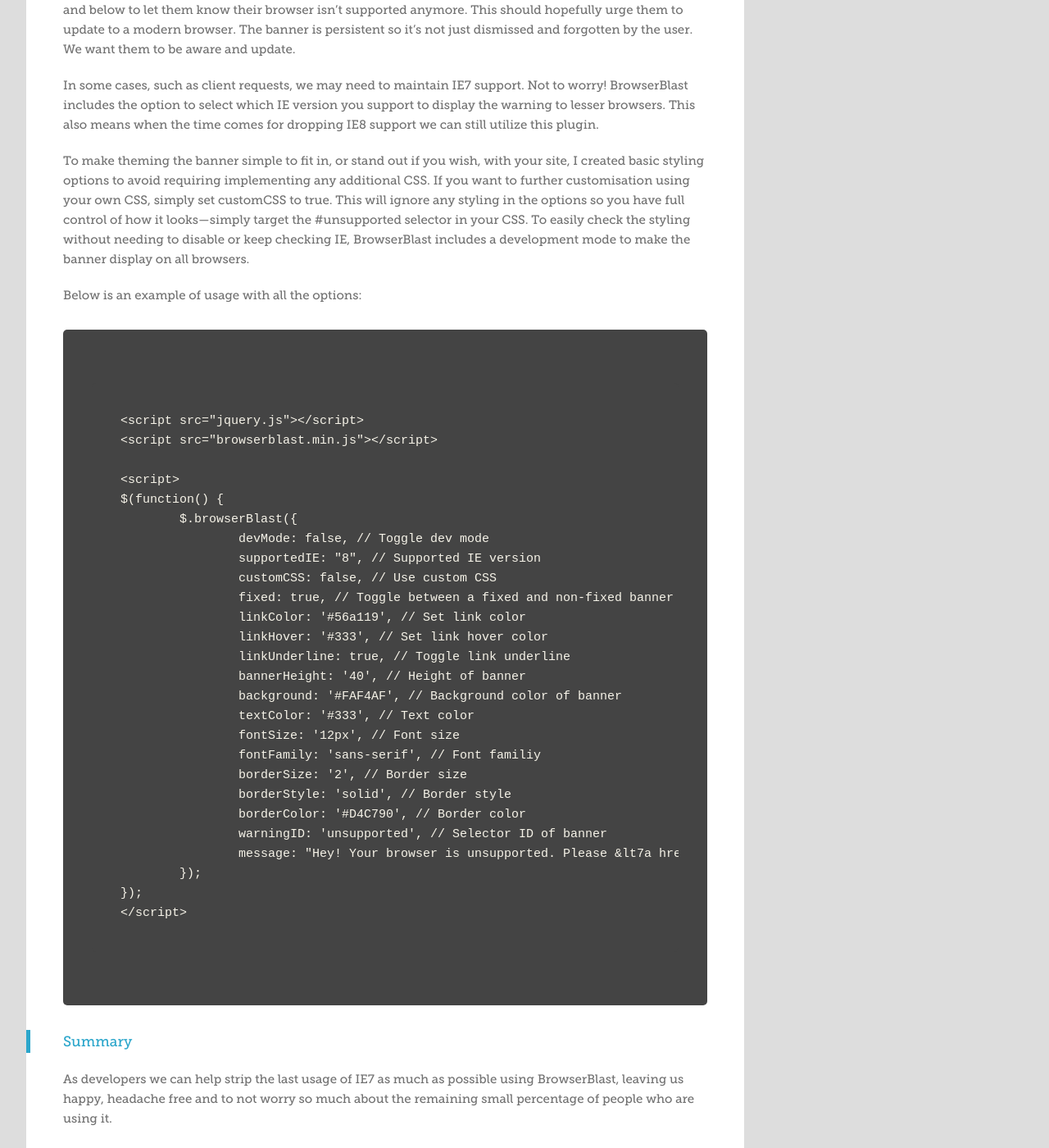
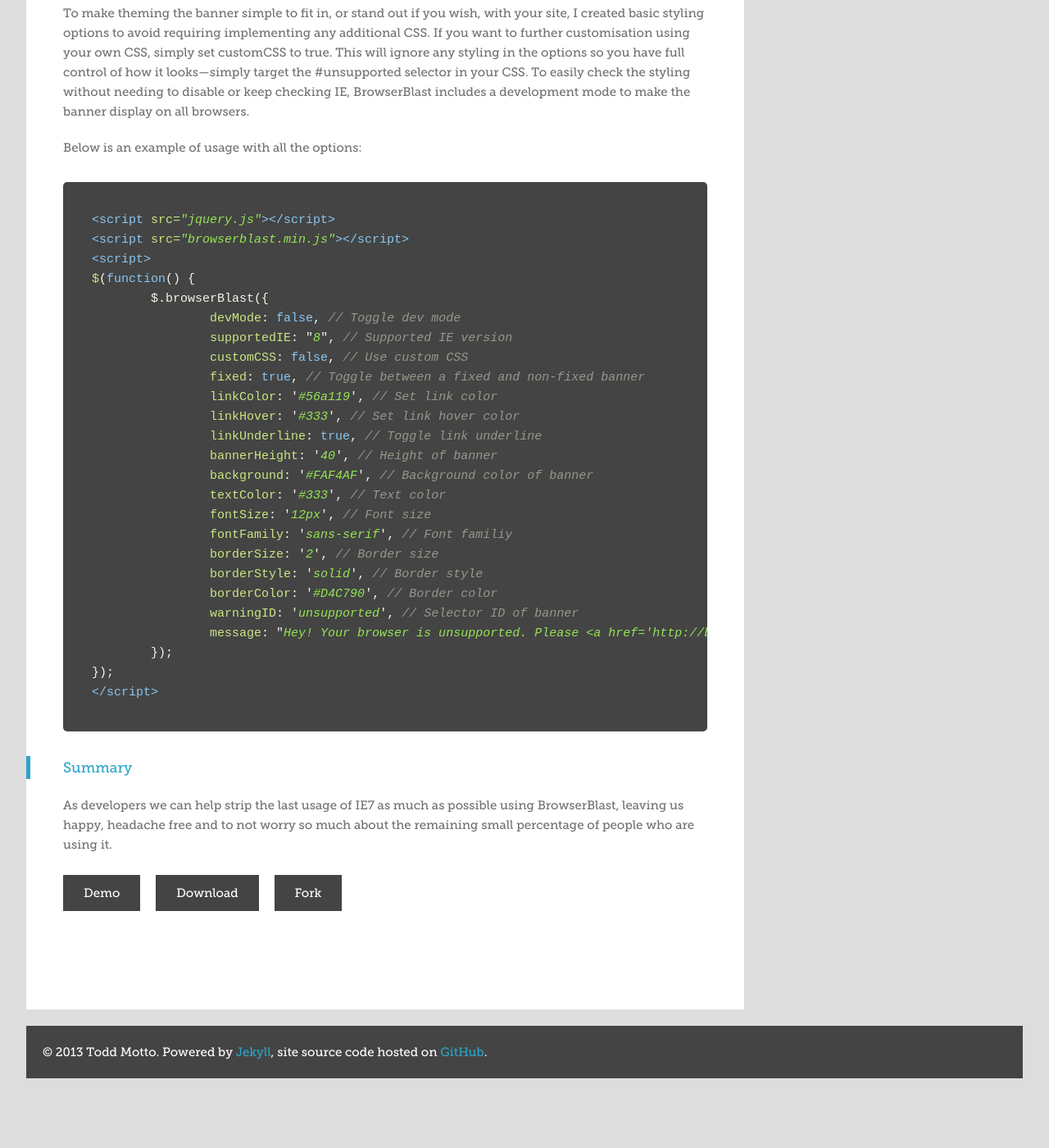
Before and after one commit to lechoo/toddmotto.github.com, a Jekyll site: the page built from _posts/2012-12-10-mark-goodyear-on-moving-past-ie7-with-browserblast-plugin.md, in a window 1280 px wide and 1400 px high, scrolled down 2343 px. Shown: the whole window at 82% size. Built offline with Jekyll 4.4.1, drawn with Linux system fonts in a browser that asks for light colours; Markdown is read by kramdown in place of the engine named in the settings; comment, search, counter and statistics services are not loaded; after the commit the page ends 3678 px from its top, so only the background shows below that; some of the changed text lies outside the part shown.

Commit message:
Syntax highlighting

```diff
--- a/_posts/2012-12-10-mark-goodyear-on-moving-past-ie7-with-browserblast-plugin.md
+++ b/_posts/2012-12-10-mark-goodyear-on-moving-past-ie7-with-browserblast-plugin.md
@@ -23,29 +23,34 @@
 
 Without box-sizing:
 
-    <style>
-	.grid_6 { width: 460px; }
-	.inner-border { border: 1px solid #000; }
-	.inner-padding { padding: 20px; }
-	</style>
-	<div class="box grid_6">
-		<div class="inner-border">
-			<div class="inner-padding">
-				Content here
-			</div>
+{% highlight css %}
+.grid_6 { width: 460px; }
+.inner-border { border: 1px solid #000; }
+.inner-padding { padding: 20px; }
+{% endhighlight %}
+
+{% highlight html %}
+<div class="box grid_6">
+	<div class="inner-border">
+		<div class="inner-padding">
+			Content here
 		</div>
 	</div>
+</div>
+{% endhighlight %}
 
 Without border-box, if we applied the padding and border on .box the width would grow to 502px—breaking the layout. This is because the total width equals the element width padding borders. In this case; 460px (element width) 40px (left and right padding) 2px (left and right border). This is why the extra divs are needed to keep .box at 460px wide. However with border-box we can do this:
 
-    <style>
-	.grid_6 { width: 460px; }
-	.box { border: 1px solid #000; padding: 20px; }
-	</style>
+{% highlight css %}
+.grid_6 { width: 460px; }
+.box { border: 1px solid #000; padding: 20px; }
+{% endhighlight %}
 
-	<div class="box grid_6">
-		Content here
-	</div>
+{% highlight html %}
+<div class="box grid_6">
+	Content here
+</div>
+{% endhighlight %}
 
 As the border-box box model’s total width includes the padding and borders, this keeps .box at the width we want when padding and borders are applied. Basically, padding and borders no longer affect the overall width. Awesome. I can see border-box being included in future CSS resets as it makes things a lot simpler.
 
@@ -67,32 +72,33 @@
 
 Below is an example of usage with all the options:
 
-    <script src="jquery.js"></script>
-    <script src="browserblast.min.js"></script>
-
-	<script>
-	$(function() {
-		$.browserBlast({
-			devMode: false, // Toggle dev mode
-			supportedIE: "8", // Supported IE version
-			customCSS: false, // Use custom CSS
-			fixed: true, // Toggle between a fixed and non-fixed banner
-			linkColor: '#56a119', // Set link color
-			linkHover: '#333', // Set link hover color
-			linkUnderline: true, // Toggle link underline
-			bannerHeight: '40', // Height of banner
-			background: '#FAF4AF', // Background color of banner
-			textColor: '#333', // Text color
-			fontSize: '12px', // Font size
-			fontFamily: 'sans-serif', // Font familiy
-			borderSize: '2', // Border size
-			borderStyle: 'solid', // Border style
-			borderColor: '#D4C790', // Border color
-			warningID: 'unsupported', // Selector ID of banner
-			message: "Hey! Your browser is unsupported. Please &lt7a href='http://browsehappy.com' target='_blank'>upgrade</a> for the best experience." // Set your message, allows HTML
-		});
+{% highlight html %}
+<script src="jquery.js"></script>
+<script src="browserblast.min.js"></script>
+<script>
+$(function() {
+	$.browserBlast({
+		devMode: false, // Toggle dev mode
+		supportedIE: "8", // Supported IE version
+		customCSS: false, // Use custom CSS
+		fixed: true, // Toggle between a fixed and non-fixed banner
+		linkColor: '#56a119', // Set link color
+		linkHover: '#333', // Set link hover color
+		linkUnderline: true, // Toggle link underline
+		bannerHeight: '40', // Height of banner
+		background: '#FAF4AF', // Background color of banner
+		textColor: '#333', // Text color
+		fontSize: '12px', // Font size
+		fontFamily: 'sans-serif', // Font familiy
+		borderSize: '2', // Border size
+		borderStyle: 'solid', // Border style
+		borderColor: '#D4C790', // Border color
+		warningID: 'unsupported', // Selector ID of banner
+		message: "Hey! Your browser is unsupported. Please <a href='http://browsehappy.com' target='_blank'>upgrade</a> for the best experience." // Set your message, allows HTML
 	});
-	</script>
+});
+</script>
+{% endhighlight %}
 
 ### Summary
 
```
